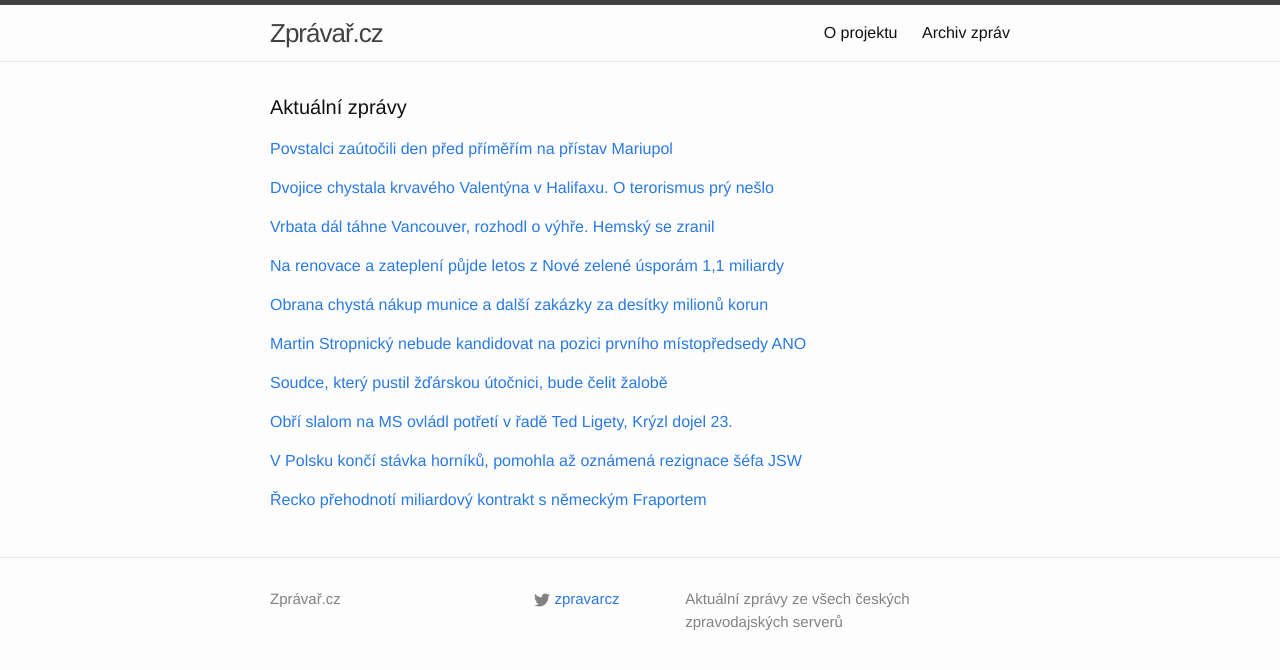
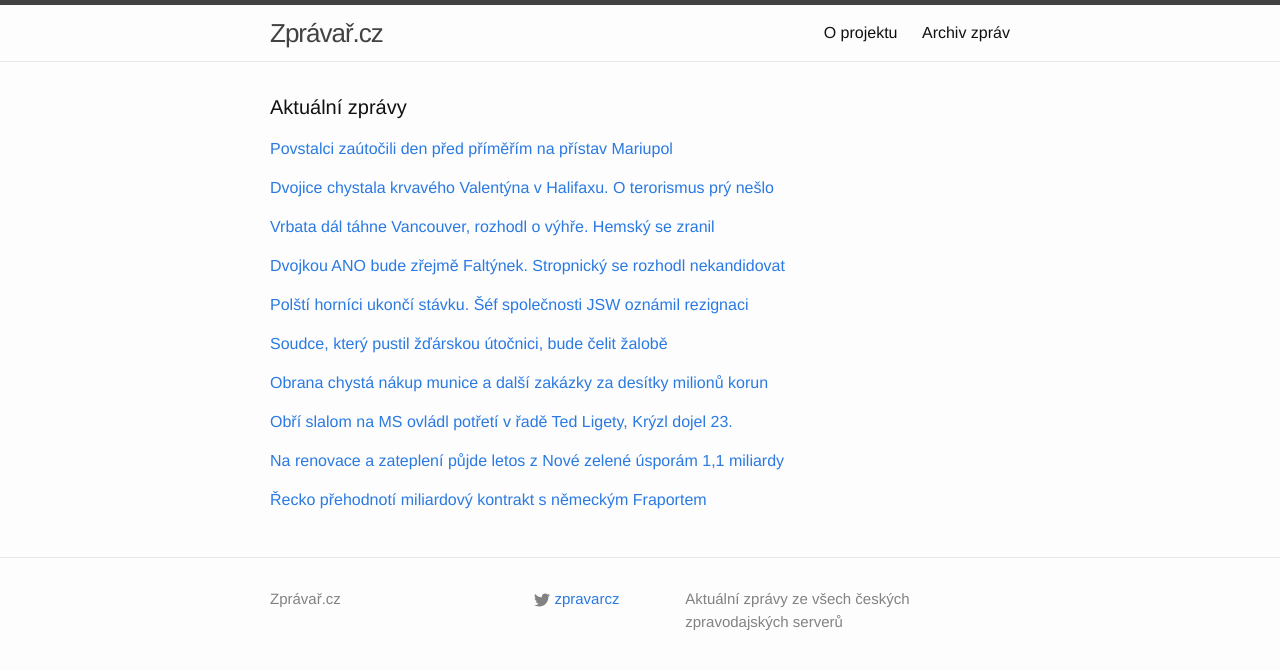
Before and after one commit to adliska/zpravar, a Jekyll site: the page built from index.html, in a window 1280 px wide. Shown: the top 670 px of the page. Built offline with Jekyll 4.4.1, drawn with Linux system fonts in a browser that asks for light colours; some of the changed lines change nothing that is shown.

Commit message:
zpravar news update

```diff
--- a/index.html
+++ b/index.html
@@ -47,37 +47,39 @@ layout: default
 <li><a href=http://www.sportovninoviny.cz/zpravy/vrbata-bodoval-v-nhl-poosme-za-sebou-new-jersey-opet-prohralo/1181304>Vrbata bodoval v NHL poosmé za sebou, New Jersey opět prohrálo - www.sportovninoviny.cz</a></li>
 <li><a href=http://hokej.idnes.cz/vrbata-si-vytvoril-novy-osobni-rekord-dh4-/nhl.aspx?c=A150214_071342_nhl_Mkr>Vrbata si vytvořil nový osobní rekord, Voráček bral jubilejní 60. bod - hokej.idnes.cz</a></li>
 </ul>
-</div><p><a href="javascript:;" onclick="toggle_visibility('zpravy3')">Na renovace a zateplení půjde letos z Nové zelené úsporám 1,1 miliardy</a></p>
+</div><p><a href="javascript:;" onclick="toggle_visibility('zpravy3')">Dvojkou ANO bude zřejmě Faltýnek. Stropnický se rozhodl nekandidovat</a></p>
 <div id="zpravy3" style="display:none">
 <ul>
-<li><a href=http://zpravy.e15.cz/byznys/reality-a-stavebnictvi/na-renovace-a-zatepleni-pujde-letos-z-nove-zelene-usporam-1-1-miliardy-1162965>Na renovace a zateplení půjde letos z Nové zelené úsporám 1,1 miliardy - zpravy.e15.cz</a></li>
-<li><a href=http://byznys.ihned.cz/c1-63535760-v-programu-nova-zelena-usporam-bude-letos-k-dispozici-1-1-miliardy-korun>V programu Nová zelená úsporám bude letos k dispozici 1,1 miliardy korun - byznys.ihned.cz</a></li>
-<li><a href=http://domaci.ihned.cz/c1-63535760-v-programu-nova-zelena-usporam-bude-letos-k-dispozici-1-1-miliardy-korun>V programu Nová zelená úsporám bude letos k dispozici 1,1 miliardy korun - domaci.ihned.cz</a></li>
-<li><a href=http://www.financninoviny.cz/zpravodajstvi/zpravy/dotace-na-energeticke-uspory-opet-od-1-dubna-bude-v-nich-1-1-mld/1181331>Dotace na energetické úspory opět od 1.dubna, bude v nich 1,1 mld - www.financninoviny.cz</a></li>
+<li><a href=http://www.ceskatelevize.cz/ct24/domaci/301685-dvojkou-ano-bude-zrejme-faltynek-stropnicky-se-rozhodl-nekandidovat/>Dvojkou ANO bude zřejmě Faltýnek. Stropnický se rozhodl nekandidovat - www.ceskatelevize.cz</a></li>
+<li><a href=http://www.ceskatelevize.cz/ct24/domaci/301685-dvojkou-hnuti-ano-bude-zrejme-faltynek-stropnicky-se-rozhodl-nekandidovat/>Dvojkou hnutí ANO bude zřejmě Faltýnek. Stropnický se rozhodl nekandidovat - www.ceskatelevize.cz</a></li>
+<li><a href=http://domaci.ihned.cz/c1-63535790-martin-stropnicky-nebude-kandidovat-na-pozici-prvniho-mistopredsedy-ano>Martin Stropnický nebude kandidovat na pozici prvního místopředsedy ANO - domaci.ihned.cz</a></li>
+<li><a href=http://zpravy.e15.cz/domaci/politika/stropnicky-nebude-kandidovat-na-prvniho-mistopredsedu-ano-1162957>Stropnický nebude kandidovat na prvního místopředsedu ANO - zpravy.e15.cz</a></li>
+<li><a href=http://www.ceskenoviny.cz/zpravy/zpravy/stropnicky-nebude-kandidovat-na-prvniho-mistopredsedu-ano/1181295>Stropnický nebude kandidovat na prvního místopředsedu ANO - www.ceskenoviny.cz</a></li>
+<li><a href=http://www.denik.cz/z_domova/stropnicky-nebude-kandidovat-na-prvniho-mistopredsedu-ano-20150214.html>Stropnický nebude kandidovat na prvního místopředsedu ANO - www.denik.cz</a></li>
 </ul>
-</div><p><a href="javascript:;" onclick="toggle_visibility('zpravy4')">Obrana chystá nákup munice a další zakázky za desítky milionů korun </a></p>
+</div><p><a href="javascript:;" onclick="toggle_visibility('zpravy4')">Polští horníci ukončí stávku. Šéf společnosti JSW oznámil rezignaci</a></p>
 <div id="zpravy4" style="display:none">
+<ul>
+<li><a href=http://byznys.ihned.cz/c1-63535960-polsti-hornici-ukonci-stavku-sef-spolecnosti-jsw-oznamil-rezignaci>Polští horníci ukončí stávku. Šéf společnosti JSW oznámil rezignaci - byznys.ihned.cz</a></li>
+<li><a href=http://zpravy.e15.cz/byznys/prumysl-a-energetika/v-polsku-konci-stavka-horniku-pomohla-az-oznamena-rezignace-sefa-jsw-1162969>V Polsku končí stávka horníků, pomohla až oznámená rezignace šéfa JSW - zpravy.e15.cz</a></li>
+<li><a href=http://zpravy.aktualne.cz/zahranici/stavkujici-polsti-hornici-po-dvou-tydnech-ukonci-protest/r~5e516842b42e11e4b6d20025900fea04/>Stávkující polští horníci po dvou týdnech ukončí protest - zpravy.aktualne.cz</a></li>
+<li><a href=http://www.financninoviny.cz/zpravodajstvi/zpravy/stavkujici-polsti-hornici-souhlasi-s-ukoncenim-protestu/1181350>Stávkující polští horníci souhlasí s ukončením protestu - www.financninoviny.cz</a></li>
+</ul>
+</div><p><a href="javascript:;" onclick="toggle_visibility('zpravy5')">Soudce, který pustil žďárskou útočnici, bude čelit žalobě</a></p>
+<div id="zpravy5" style="display:none">
+<ul>
+<li><a href=http://www.tyden.cz/rubriky/domaci/soudce-ktery-pustil-zdarskou-utocnici-bude-celit-zalobe_333459.html>Soudce, který pustil žďárskou útočnici, bude čelit žalobě - www.tyden.cz</a></li>
+<li><a href=http://zpravy.idnes.cz/soudce-ktery-pustil-utocnici-ze-zdaru-pujde-pred-karny-senat-p59-/domaci.aspx?c=A150214_073019_domaci_pku>Soudce, který pustil útočnici ze Žďáru, půjde před kárný senát - zpravy.idnes.cz</a></li>
+<li><a href=http://www.denik.cz/z_domova/soudce-pujde-kvuli-zdarske-utocnici-pred-karny-senat-20150214.html>Soudce propustil žďárskou útočnici z ústavu. Teď bude čelit žalobě - www.denik.cz</a></li>
+<li><a href=http://zpravy.idnes.cz/soudce-pujde-kvuli-zdarske-utocnici-pred-karny-senat-p0i-/domaci.aspx?c=A150214_073019_domaci_pku>Soudce půjde kvůli žďárské útočnici před kárný senát - zpravy.idnes.cz</a></li>
+</ul>
+</div><p><a href="javascript:;" onclick="toggle_visibility('zpravy6')">Obrana chystá nákup munice a další zakázky za desítky milionů korun </a></p>
+<div id="zpravy6" style="display:none">
 <ul>
 <li><a href=http://www.lidovky.cz/obrana-chysta-nakup-munice-a-dalsi-zakazky-za-desitky-milionu-korun-110-/zpravy-domov.aspx?c=A150214_110205_ln_domov_mct>Obrana chystá nákup munice a další zakázky za desítky milionů korun  - www.lidovky.cz</a></li>
 <li><a href=http://www.denik.cz/z_domova/ministerstvo-obrany-chysta-nakup-munice-a-dalsi-zakazky-za-desitky-milionu-20150.html>Ministerstvo obrany chystá nákup munice a další zakázky za desítky milionů - www.denik.cz</a></li>
 <li><a href=http://www.ceskenoviny.cz/zpravy/zpravy/obrana-chysta-nakup-munice-a-dalsi-zakazky-za-desitky-milionu-kc/1181337>Obrana chystá nákup munice a další zakázky za desítky milionů Kč - www.ceskenoviny.cz</a></li>
 <li><a href=http://domaci.ihned.cz/c1-63535770-ministerstvo-obrany-vypise-desetimilionove-zakazky-na-munici-a-inovace>Ministerstvo obrany vypíše desetimilionové zakázky na munici a inovace - domaci.ihned.cz</a></li>
-</ul>
-</div><p><a href="javascript:;" onclick="toggle_visibility('zpravy5')">Martin Stropnický nebude kandidovat na pozici prvního místopředsedy ANO</a></p>
-<div id="zpravy5" style="display:none">
-<ul>
-<li><a href=http://domaci.ihned.cz/c1-63535790-martin-stropnicky-nebude-kandidovat-na-pozici-prvniho-mistopredsedy-ano>Martin Stropnický nebude kandidovat na pozici prvního místopředsedy ANO - domaci.ihned.cz</a></li>
-<li><a href=http://zpravy.e15.cz/domaci/politika/stropnicky-nebude-kandidovat-na-prvniho-mistopredsedu-ano-1162957>Stropnický nebude kandidovat na prvního místopředsedu ANO - zpravy.e15.cz</a></li>
-<li><a href=http://www.ceskenoviny.cz/zpravy/zpravy/stropnicky-nebude-kandidovat-na-prvniho-mistopredsedu-ano/1181295>Stropnický nebude kandidovat na prvního místopředsedu ANO - www.ceskenoviny.cz</a></li>
-<li><a href=http://www.denik.cz/z_domova/stropnicky-nebude-kandidovat-na-prvniho-mistopredsedu-ano-20150214.html>Stropnický nebude kandidovat na prvního místopředsedu ANO - www.denik.cz</a></li>
-</ul>
-</div><p><a href="javascript:;" onclick="toggle_visibility('zpravy6')">Soudce, který pustil žďárskou útočnici, bude čelit žalobě</a></p>
-<div id="zpravy6" style="display:none">
-<ul>
-<li><a href=http://www.tyden.cz/rubriky/domaci/soudce-ktery-pustil-zdarskou-utocnici-bude-celit-zalobe_333459.html>Soudce, který pustil žďárskou útočnici, bude čelit žalobě - www.tyden.cz</a></li>
-<li><a href=http://zpravy.idnes.cz/soudce-ktery-pustil-utocnici-ze-zdaru-pujde-pred-karny-senat-p59-/domaci.aspx?c=A150214_073019_domaci_pku>Soudce, který pustil útočnici ze Žďáru, půjde před kárný senát - zpravy.idnes.cz</a></li>
-<li><a href=http://www.denik.cz/z_domova/soudce-pujde-kvuli-zdarske-utocnici-pred-karny-senat-20150214.html>Soudce propustil žďárskou útočnici z ústavu. Teď bude čelit žalobě - www.denik.cz</a></li>
-<li><a href=http://zpravy.idnes.cz/soudce-pujde-kvuli-zdarske-utocnici-pred-karny-senat-p0i-/domaci.aspx?c=A150214_073019_domaci_pku>Soudce půjde kvůli žďárské útočnici před kárný senát - zpravy.idnes.cz</a></li>
 </ul>
 </div><p><a href="javascript:;" onclick="toggle_visibility('zpravy7')">Obří slalom na MS ovládl potřetí v řadě Ted Ligety, Krýzl dojel 23.</a></p>
 <div id="zpravy7" style="display:none">
@@ -87,12 +89,13 @@ layout: default
 <li><a href=http://www.rozhlas.cz/_zprava/obri-slalom-na-ms-ovladl-potreti-v-rade-ted-ligety-kryzl-je-23--1455611>Obří slalom na MS ovládl potřetí v řadě Ted Ligety, Krýzl je 23 - www.rozhlas.cz</a></li>
 <li><a href=http://sport.aktualne.cz/ms-zlaty-hattrick-v-obrim-slalomu-pro-ligetyho-kryzl-23/r~5e74b902b3eb11e4aff10025900fea04/>MS: Zlatý hattrick v obřím slalomu pro Ligetyho, Krýzl 23. - sport.aktualne.cz</a></li>
 </ul>
-</div><p><a href="javascript:;" onclick="toggle_visibility('zpravy8')">V Polsku končí stávka horníků, pomohla až oznámená rezignace šéfa JSW</a></p>
+</div><p><a href="javascript:;" onclick="toggle_visibility('zpravy8')">Na renovace a zateplení půjde letos z Nové zelené úsporám 1,1 miliardy</a></p>
 <div id="zpravy8" style="display:none">
 <ul>
-<li><a href=http://zpravy.e15.cz/byznys/prumysl-a-energetika/v-polsku-konci-stavka-horniku-pomohla-az-oznamena-rezignace-sefa-jsw-1162969>V Polsku končí stávka horníků, pomohla až oznámená rezignace šéfa JSW - zpravy.e15.cz</a></li>
-<li><a href=http://zpravy.aktualne.cz/zahranici/stavkujici-polsti-hornici-po-dvou-tydnech-ukonci-protest/r~5e516842b42e11e4b6d20025900fea04/>Stávkující polští horníci po dvou týdnech ukončí protest - zpravy.aktualne.cz</a></li>
-<li><a href=http://www.financninoviny.cz/zpravodajstvi/zpravy/stavkujici-polsti-hornici-souhlasi-s-ukoncenim-protestu/1181350>Stávkující polští horníci souhlasí s ukončením protestu - www.financninoviny.cz</a></li>
+<li><a href=http://zpravy.e15.cz/byznys/reality-a-stavebnictvi/na-renovace-a-zatepleni-pujde-letos-z-nove-zelene-usporam-1-1-miliardy-1162965>Na renovace a zateplení půjde letos z Nové zelené úsporám 1,1 miliardy - zpravy.e15.cz</a></li>
+<li><a href=http://byznys.ihned.cz/c1-63535760-v-programu-nova-zelena-usporam-bude-letos-k-dispozici-1-1-miliardy-korun>V programu Nová zelená úsporám bude letos k dispozici 1,1 miliardy korun - byznys.ihned.cz</a></li>
+<li><a href=http://domaci.ihned.cz/c1-63535760-v-programu-nova-zelena-usporam-bude-letos-k-dispozici-1-1-miliardy-korun>V programu Nová zelená úsporám bude letos k dispozici 1,1 miliardy korun - domaci.ihned.cz</a></li>
+<li><a href=http://www.financninoviny.cz/zpravodajstvi/zpravy/dotace-na-energeticke-uspory-opet-od-1-dubna-bude-v-nich-1-1-mld/1181331>Dotace na energetické úspory opět od 1.dubna, bude v nich 1,1 mld - www.financninoviny.cz</a></li>
 </ul>
 </div><p><a href="javascript:;" onclick="toggle_visibility('zpravy9')">Řecko přehodnotí miliardový kontrakt s německým Fraportem</a></p>
 <div id="zpravy9" style="display:none">
```
